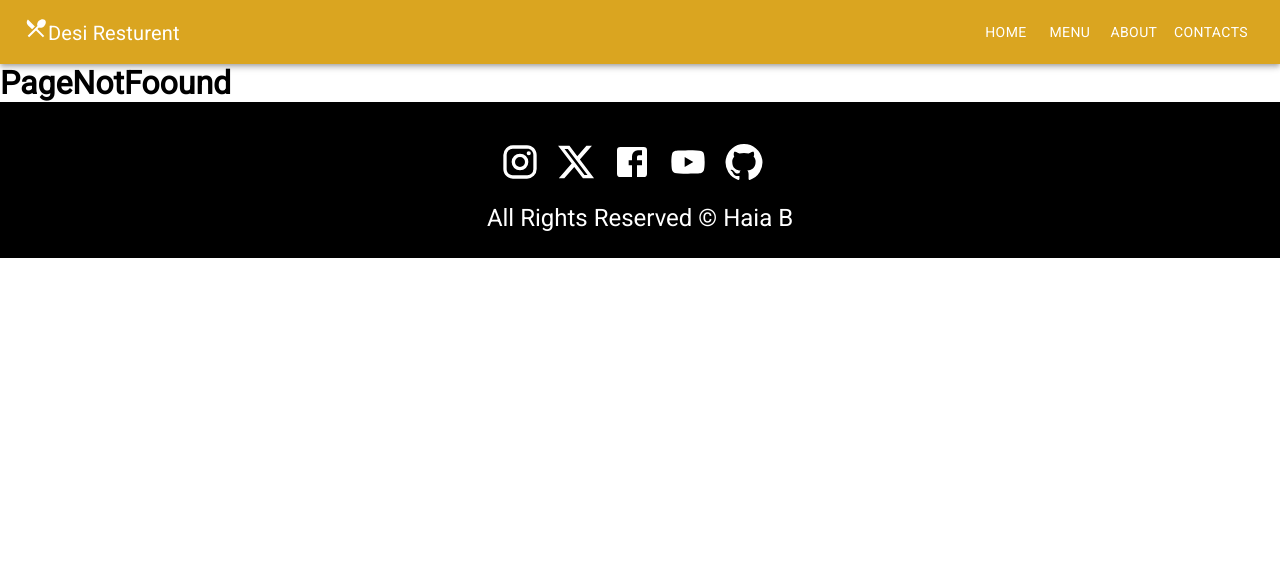
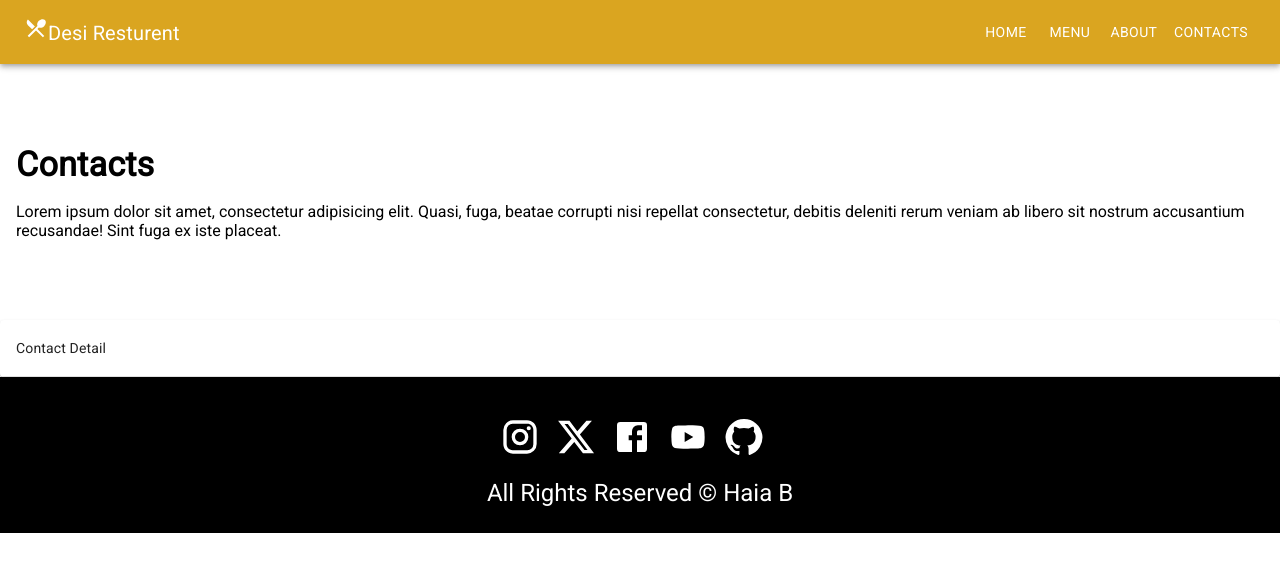
Before and after one commit to likeam/desi-resturent, a React (Create React App) app: page /contacts in a window 1280 px wide. Shown: the top 572 px of the page. Built offline with nearby package versions, Linux system fonts and the light colour scheme.

Commit message:
Building Contacts sectons

```diff
--- a/src/App.js
+++ b/src/App.js
@@ -12,7 +12,7 @@ function App() {
       <Routes>
         <Route path='/' element = {<Home />} />
         <Route path='/about' element ={<About />} />
-        <Route path='/contact' element = {<Contacts />} />
+        <Route path='/contacts' element = {<Contacts />} />
         <Route path='/menu' element = {<Menu />} />
         <Route path='*' element = {<PageNotFound />} />
       </Routes>
--- a/src/components/Navbar.jsx
+++ b/src/components/Navbar.jsx
@@ -41,7 +41,7 @@ function Navbar() {
         <NavLink to={"/about"}>About</NavLink>
       </li>
       <li>
-        <NavLink to={"/contact"}>Contact</NavLink>
+        <NavLink to={"/contacts"}>Contacts</NavLink>
       </li>
     </ul>
   </Box>
--- a/src/pages/Contacts.jsx
+++ b/src/pages/Contacts.jsx
@@ -1,10 +1,37 @@
 import React from 'react'
 import Layout from '../components/Layout'
+import { Box, Paper, Table, TableCell, TableContainer, TableHead, TableRow, Typography } from '@mui/material'
 
 function Contacts() {
   return (
     <Layout>
-      <h1>Context</h1>
+      <Box sx={{
+        my : 10,
+        ml : 2,
+        mr : 2,
+        '& h4':{
+          fontWeight : 'bold',
+          mb: 2,
+        }
+      }}>
+        <Typography variant='h4'>
+          Contacts
+        </Typography>
+        <p>Lorem ipsum dolor sit amet, consectetur adipisicing elit. Quasi, fuga, beatae corrupti nisi repellat consectetur, debitis deleniti rerum veniam ab libero sit nostrum accusantium recusandae! Sint fuga ex iste placeat.</p>
+      </Box>
+      <Box>
+        <TableContainer component={Paper} >
+          <Table aria-label= "contact table">
+            <TableHead>
+              <TableRow>
+                <TableCell>
+                  Contact Detail
+                </TableCell>
+              </TableRow>
+            </TableHead>
+          </Table>
+        </TableContainer>
+      </Box>
     </Layout>
   )
 }
```
